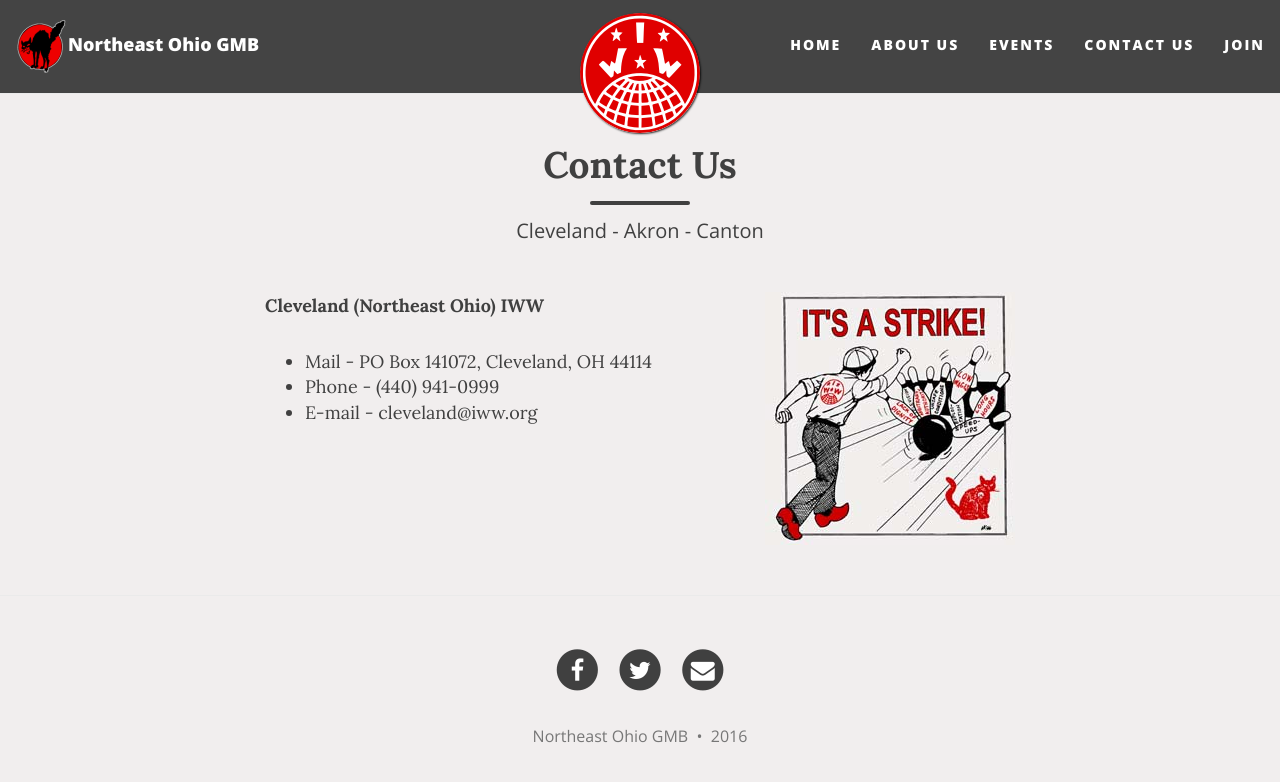
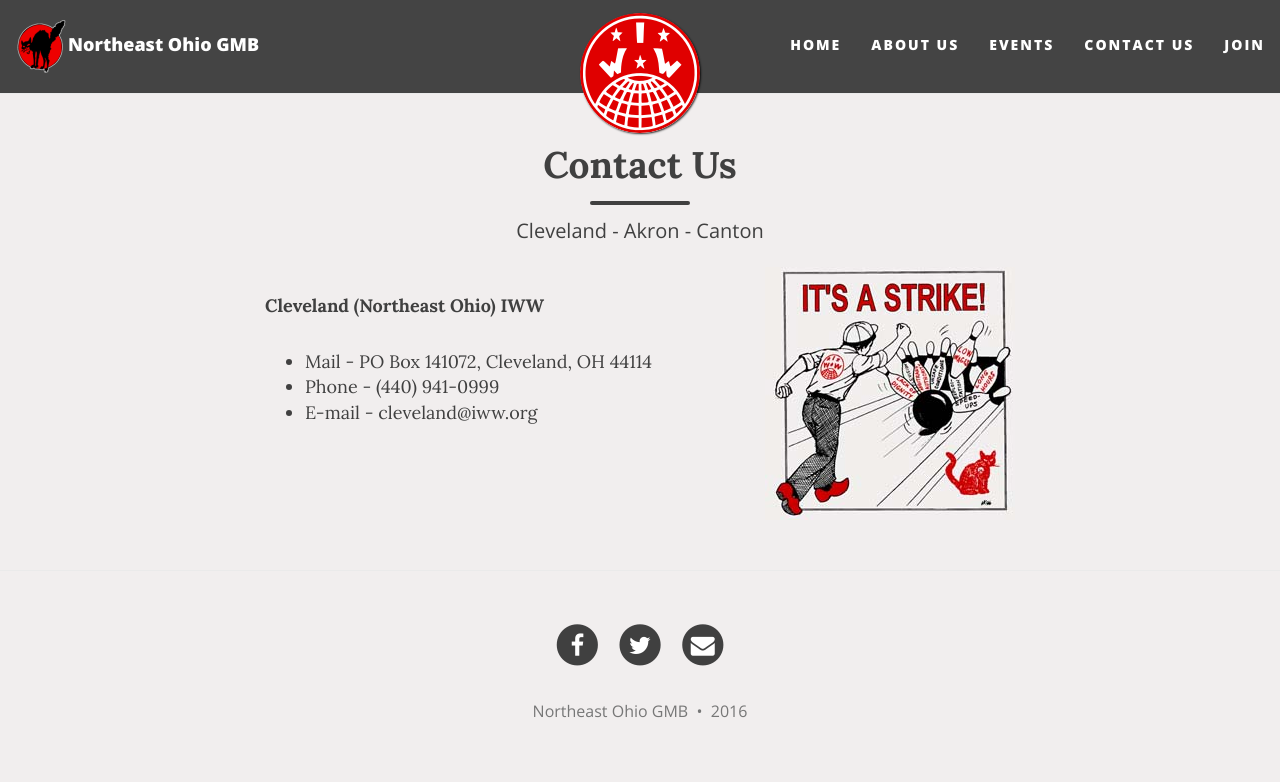
Before and after one commit to Northeast-Ohio-IWW/DepreciatedCLEIWWWebsite, a Jekyll site: the page built from contactus.md, in a window 1280 px wide. Shown: the top 782 px of the page. Built offline with Jekyll 4.4.1, drawn with Linux system fonts in a browser that asks for light colours; nearby versions of some CDN libraries.

Commit message:
Image alignment.

```diff
--- a/contactus.md
+++ b/contactus.md
@@ -3,7 +3,7 @@ layout: page
 title: Contact Us
 subtitle: Cleveland - Akron - Canton
 ---
-<img style="float: right;" src="/CleWW/img/sticker.jpg">
+<img style="float: right; margin-top: -25px;" src="/CleWW/img/sticker.jpg">
 
 
 **Cleveland (Northeast Ohio) IWW**
```
Also changed, not shown: 1 other file.
